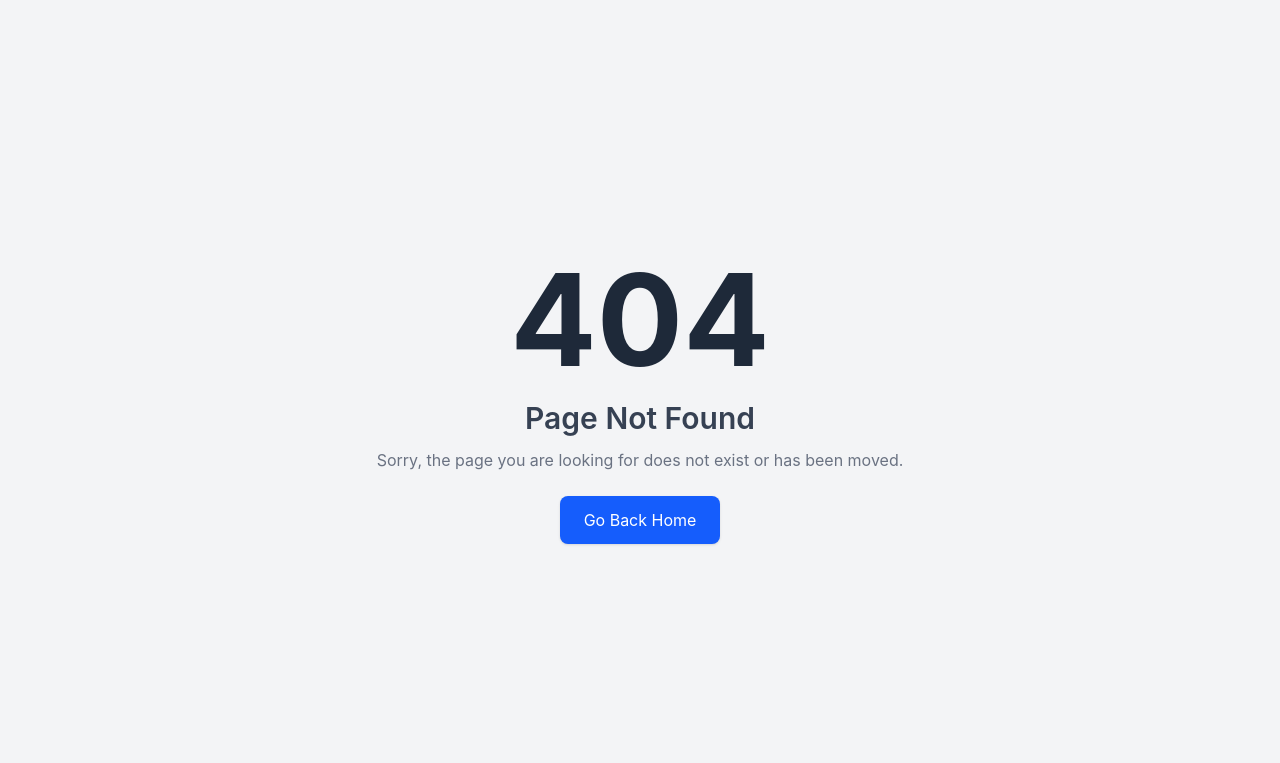
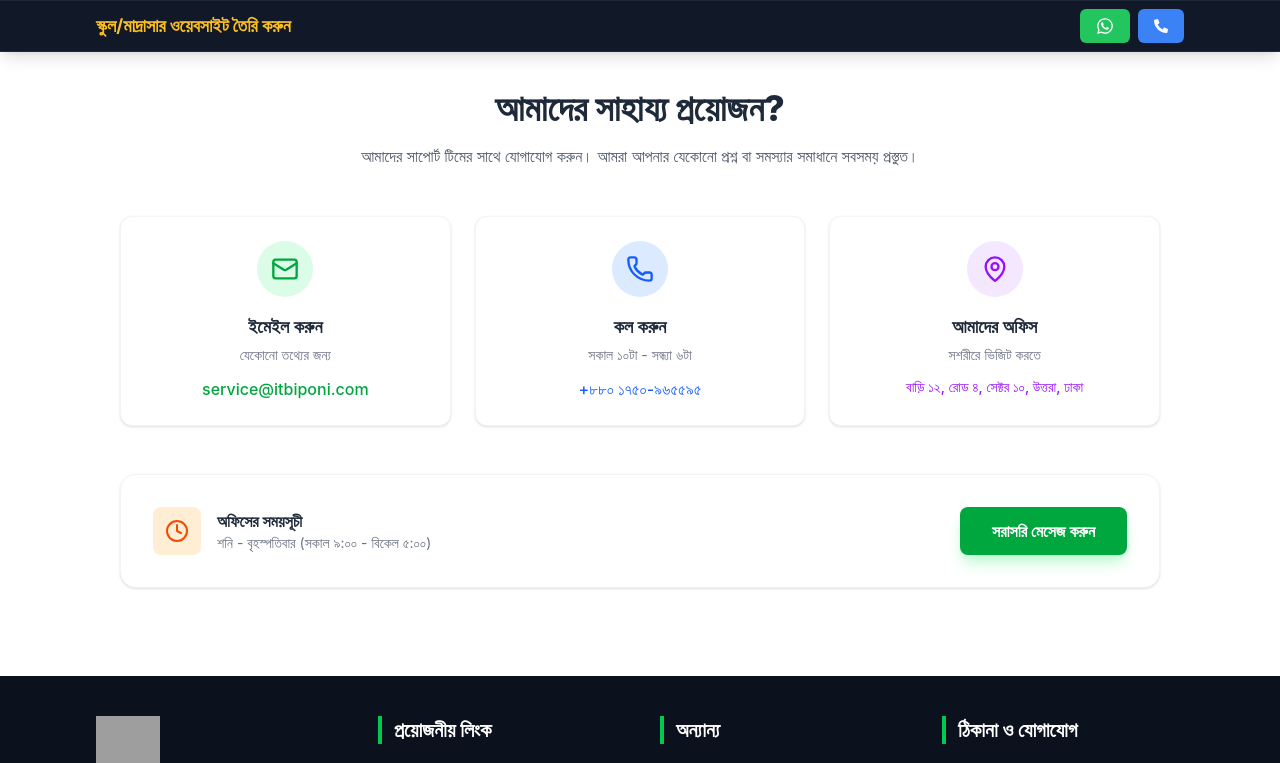
Before and after one commit to ratulislam46/School-Madrasa-Management, a React (Vite) app: page /support in a window 1280 px wide. Before the commit this address had no page. Shown: the top 763 px of the page. Built offline with nearby package versions, Linux system fonts and the light colour scheme; grey boxes are pictures that could not be loaded.

Commit message:
Added Support, Terms, condition and support routes

```diff
--- a/package.json
+++ b/package.json
@@ -13,6 +13,7 @@
     "@tailwindcss/vite": "^4.2.2",
     "axios": "^1.15.0",
     "framer-motion": "^12.38.0",
+    "lucide-react": "^1.8.0",
     "react": "^19.2.4",
     "react-dom": "^19.2.4",
     "react-icons": "^5.6.0",
--- /dev/null
+++ b/src/Page/PrivacyPolicy/PrivacyPolicy.jsx
@@ -0,0 +1,23 @@
+import React from 'react';
+import DefaultWeight from '../../Shared/DefaultWeight/DefaultWeight';
+
+const PrivacyPolicy = () => {
+    return (
+        <div>
+            <DefaultWeight>
+
+                <h1 className="text-3xl font-bold mb-6">Privacy Policy</h1>
+                <div className="space-y-4 text-gray-700">
+                    <p>আপনার গোপনীয়তা আমাদের কাছে অত্যন্ত গুরুত্বপূর্ণ। আমরা কীভাবে আপনার তথ্য সংগ্রহ এবং ব্যবহার করি তা নিচে দেওয়া হলো:</p>
+                    <h2 className="text-xl font-semibold">তথ্য সংগ্রহ</h2>
+                    <p>আমরা শুধুমাত্র আপনার নাম, ইমেইল বা ফোন নম্বর সংগ্রহ করি যখন আপনি আমাদের সাথে যোগাযোগ করেন বা ভর্তি ফর্মে তথ্য প্রদান করেন।</p>
+                    <h2 className="text-xl font-semibold">তথ্য সুরক্ষা</h2>
+                    <p>আপনার তথ্য সুরক্ষিত রাখতে আমরা আধুনিক নিরাপত্তা ব্যবস্থা ব্যবহার করি এবং এটি তৃতীয় কোনো পক্ষকে দেওয়া হয় না।</p>
+                </div>
+
+            </DefaultWeight>
+        </div>
+    );
+};
+
+export default PrivacyPolicy;
--- /dev/null
+++ b/src/Page/Support/Support.jsx
@@ -0,0 +1,78 @@
+import React from 'react';
+import DefaultWeight from '../../Shared/DefaultWeight/DefaultWeight';
+import { Clock, Mail, MapPin, Phone } from 'lucide-react';
+
+const Support = () => {
+    return (
+        <div>
+            <DefaultWeight>
+
+                {/* Header Section */}
+                <div className="text-center mb-12">
+                    <h1 className="text-4xl font-extrabold text-gray-800 mb-4">আমাদের সাহায্য প্রয়োজন?</h1>
+                    <p className="text-gray-600 max-w-2xl mx-auto">
+                        আমাদের সাপোর্ট টিমের সাথে যোগাযোগ করুন। আমরা আপনার যেকোনো প্রশ্ন বা সমস্যার সমাধানে সবসময় প্রস্তুত।
+                    </p>
+                </div>
+
+                {/* Contact Cards */}
+                <div className="grid grid-cols-1 md:grid-cols-3 gap-6 mb-12">
+                    {/* Email Card */}
+                    <div className="bg-white p-6 rounded-xl shadow-sm border border-gray-100 hover:shadow-md transition-shadow text-center">
+                        <div className="bg-green-100 w-14 h-14 rounded-full flex items-center justify-center mx-auto mb-4">
+                            <Mail className="text-green-600 w-7 h-7" />
+                        </div>
+                        <h3 className="text-lg font-semibold text-gray-800 mb-1">ইমেইল করুন</h3>
+                        <p className="text-gray-500 text-sm">যেকোনো তথ্যের জন্য</p>
+                        <p className="mt-3 font-medium text-green-600">service@itbiponi.com</p>
+                    </div>
+
+                    {/* Phone Card */}
+                    <div className="bg-white p-6 rounded-xl shadow-sm border border-gray-100 hover:shadow-md transition-shadow text-center">
+                        <div className="bg-blue-100 w-14 h-14 rounded-full flex items-center justify-center mx-auto mb-4">
+                            <Phone className="text-blue-600 w-7 h-7" />
+                        </div>
+                        <h3 className="text-lg font-semibold text-gray-800 mb-1">কল করুন</h3>
+                        <p className="text-gray-500 text-sm">সকাল ১০টা - সন্ধ্যা ৬টা</p>
+                        <p className="mt-3 font-medium text-blue-600">+৮৮০ ১৭৫০-৯৬৫৫৯৫</p>
+                    </div>
+
+                    {/* Address Card */}
+                    <div className="bg-white p-6 rounded-xl shadow-sm border border-gray-100 hover:shadow-md transition-shadow text-center">
+                        <div className="bg-purple-100 w-14 h-14 rounded-full flex items-center justify-center mx-auto mb-4">
+                            <MapPin className="text-purple-600 w-7 h-7" />
+                        </div>
+                        <h3 className="text-lg font-semibold text-gray-800 mb-1">আমাদের অফিস</h3>
+                        <p className="text-gray-500 text-sm">সশরীরে ভিজিট করতে</p>
+                        <p className="mt-3 font-medium text-purple-600 text-sm">বাড়ি ১২, রোড ৪, সেক্টর ১০, উত্তরা, ঢাকা</p>
+                    </div>
+                </div>
+
+                {/* Additional Info / CTA */}
+                <div className="bg-white p-8 rounded-2xl shadow-sm border border-gray-100 flex flex-col md:flex-row items-center justify-between gap-6">
+                    <div className="flex items-center gap-4">
+                        <div className="bg-orange-100 p-3 rounded-lg">
+                            <Clock className="text-orange-600 w-6 h-6" />
+                        </div>
+                        <div>
+                            <h4 className="font-bold text-gray-800">অফিসের সময়সূচী</h4>
+                            <p className="text-sm text-gray-500">শনি - বৃহস্পতিবার (সকাল ৯:০০ - বিকেল ৫:০০)</p>
+                        </div>
+                    </div>
+
+                    <a
+                        href="https://wa.me/8801750965595"
+                        target="_blank"
+                        rel="noopener noreferrer"
+                        className="bg-green-600 hover:bg-green-700 text-white px-8 py-3 rounded-lg font-semibold transition-all shadow-lg shadow-green-200 inline-block"
+                    >
+                        সরাসরি মেসেজ করুন
+                    </a>
+                </div>
+
+            </DefaultWeight>
+        </div>
+    );
+};
+
+export default Support;
--- /dev/null
+++ b/src/Page/TermsAndConditions/TermsAndConditions.jsx
@@ -0,0 +1,23 @@
+import React from 'react';
+import DefaultWeight from '../../Shared/DefaultWeight/DefaultWeight';
+
+const TermsAndConditions = () => {
+    return (
+        <div>
+            <DefaultWeight>
+
+                <h1 className="text-3xl font-bold mb-6">Terms & Conditions</h1>
+                <div className="space-y-4 text-gray-700">
+                    <p>আমাদের ওয়েবসাইট ব্যবহার করার জন্য আপনাকে স্বাগতম। এই সাইটটি ব্রাউজ করার মাধ্যমে আপনি নিচের শর্তাবলি মেনে নিতে সম্মত হচ্ছেন।</p>
+                    <h2 className="text-xl font-semibold">১. ব্যবহারের শর্তাবলি</h2>
+                    <p>আমাদের সাইটের সকল কন্টেন্ট শুধুমাত্র সাধারণ তথ্যের জন্য। আপনি কোনো অবৈধ উদ্দেশ্যে এই ওয়েবসাইট ব্যবহার করতে পারবেন না।</p>
+                    <h2 className="text-xl font-semibold">২. দায়বদ্ধতা</h2>
+                    <p>সাইটে দেওয়া তথ্যের সঠিকতা নিশ্চিত করার চেষ্টা করা হয়েছে, তবে কোনো ভুলের জন্য কর্তৃপক্ষ দায়ী থাকবে না।</p>
+                </div>
+
+            </DefaultWeight>
+        </div>
+    );
+};
+
+export default TermsAndConditions;
--- a/src/Routes/Routes.jsx
+++ b/src/Routes/Routes.jsx
@@ -11,6 +11,9 @@ import NewsDetails from "../Page/AllNews/NewsDetails";
 import Contact from "../Page/Contact/Contact";
 import RulesRegulation from "../Page/RulesRegulation/RulesRegulation";
 import AdmissionForm from "../Page/AdmissionForm/AdmissionForm";
+import TermsAndConditions from "../Page/TermsAndConditions/TermsAndConditions";
+import PrivacyPolicy from "../Page/PrivacyPolicy/PrivacyPolicy";
+import Support from "../Page/Support/Support";
 
 export const router = createBrowserRouter([
   {
@@ -57,6 +60,18 @@ export const router = createBrowserRouter([
       {
         path: 'admission-form',
         Component: AdmissionForm
+      },
+      {
+        path: 'terms',
+        Component: TermsAndConditions
+      },
+      {
+        path: 'privacy',
+        Component: PrivacyPolicy
+      },
+      {
+        path: 'support',
+        Component: Support
       }
     ]
   }
--- a/src/Shared/Footer/Footer.jsx
+++ b/src/Shared/Footer/Footer.jsx
@@ -48,6 +48,22 @@ const Footer = () => {
                             </li>
                             <li className="hover:text-green-500 cursor-pointer transition">
                                 <Link to="/all-teachers">শিক্ষক মণ্ডলী</Link>
+                            </li>
+                        </ul>
+                    </div>
+
+                    {/* 4. Support & Legal */}
+                    <div>
+                        <h3 className="text-xl font-bold text-white mb-5 border-l-4 border-green-500 pl-3">অন্যান্য</h3>
+                        <ul className="space-y-3 text-sm">
+                            <li className="hover:text-green-500 cursor-pointer transition">
+                                <Link to="/terms">Terms & Conditions</Link>
+                            </li>
+                            <li className="hover:text-green-500 cursor-pointer transition">
+                                <Link to="/privacy">Privacy Policy</Link>
+                            </li>
+                            <li className="hover:text-green-500 cursor-pointer transition">
+                                <Link to="/support">Support</Link>
                             </li>
                         </ul>
                     </div>
```
Also changed, not shown: 1 other file (tests, documents, lock files or other folders).
